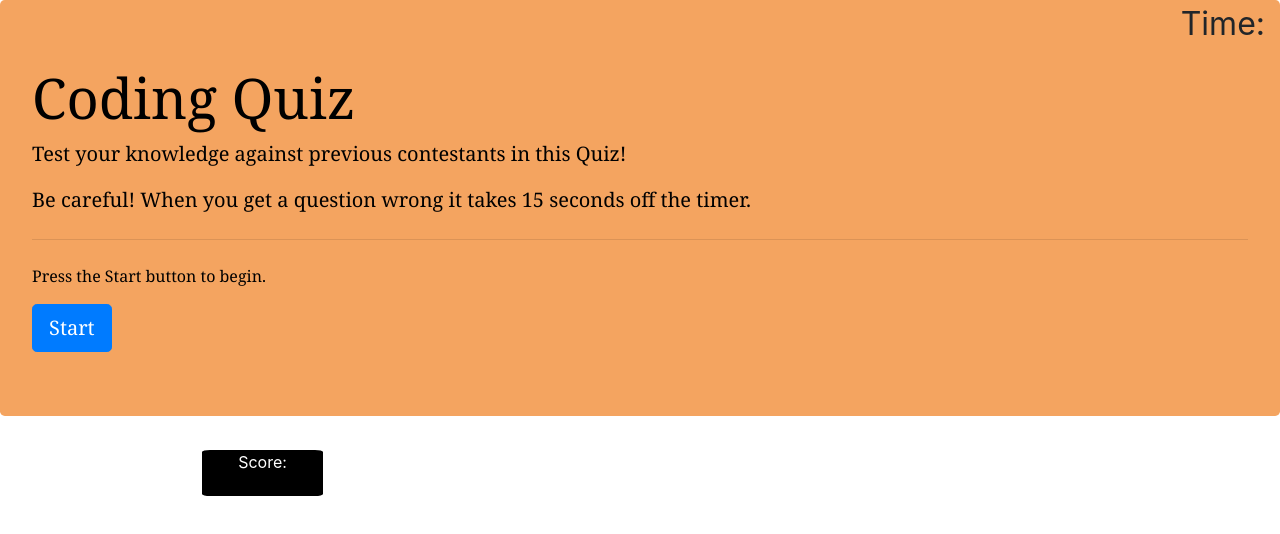
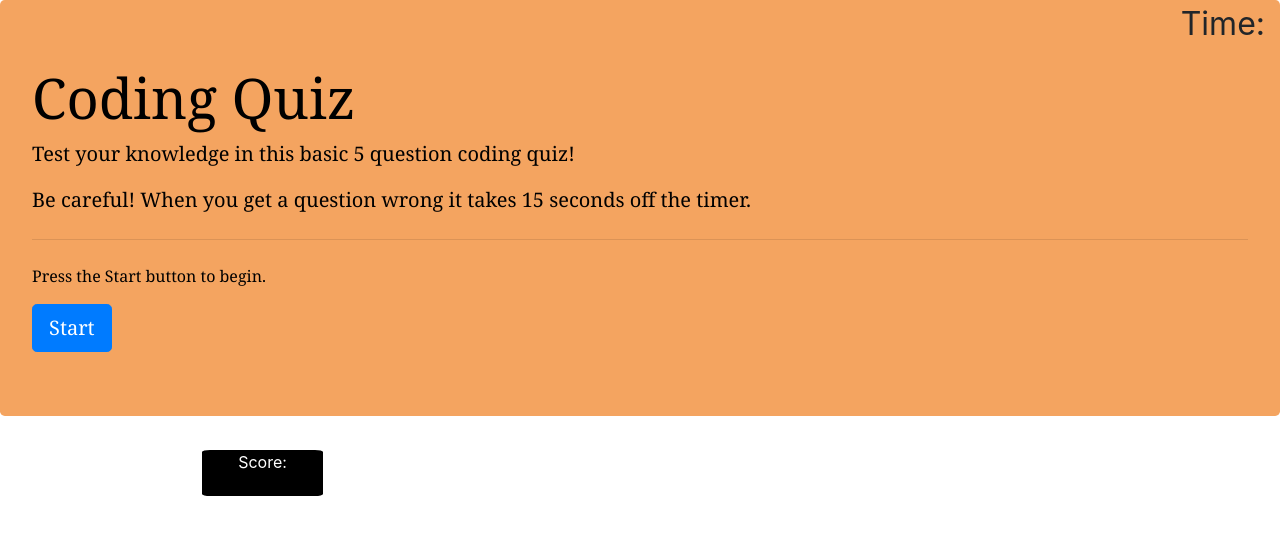
Before and after one commit to Finch23/Coding_Quiz, a plain HTML site: page index.html in a window 1280 px wide. Drawn offline with nearby package versions, Linux system fonts and the light colour scheme.

Commit message:
text change

```diff
--- a/index.html
+++ b/index.html
@@ -14,7 +14,7 @@
     <nav class='clock' id='stop-watch' style='font-size: 2rem;'>Time: </nav>
     <div class="jumbotron" style="background-color: sandybrown;">
         <h1 class="display-4">Coding Quiz</h1>
-        <p class="lead">Test your knowledge against previous contestants in this Quiz!</p>
+        <p class="lead">Test your knowledge in this basic 5 question coding quiz!</p>
         <p class='lead'>Be careful! When you get a question wrong it takes 15 seconds off the timer.</p>
         <hr class="my-4">
         <p id='pTag'>Press the Start button to begin.</p>
```
